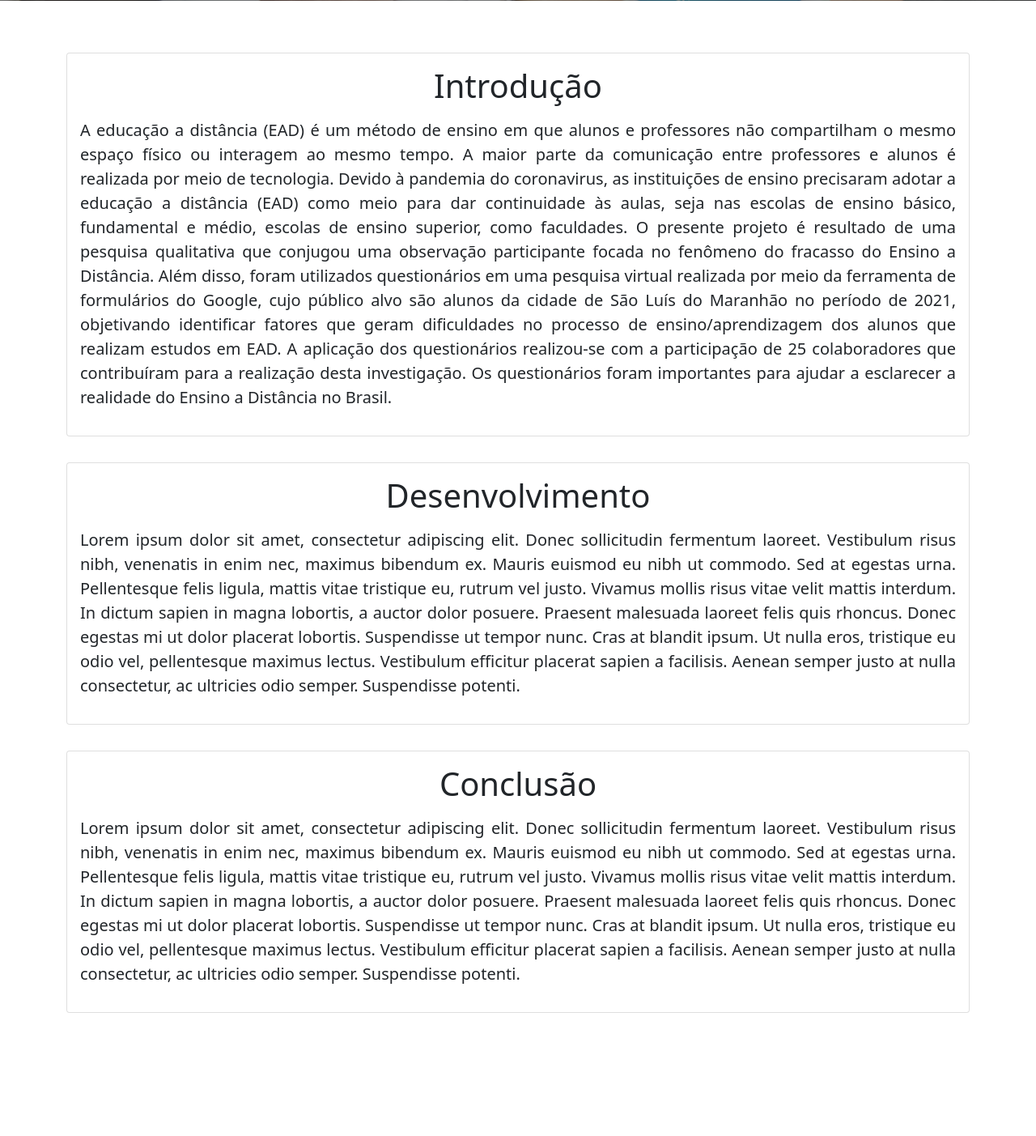
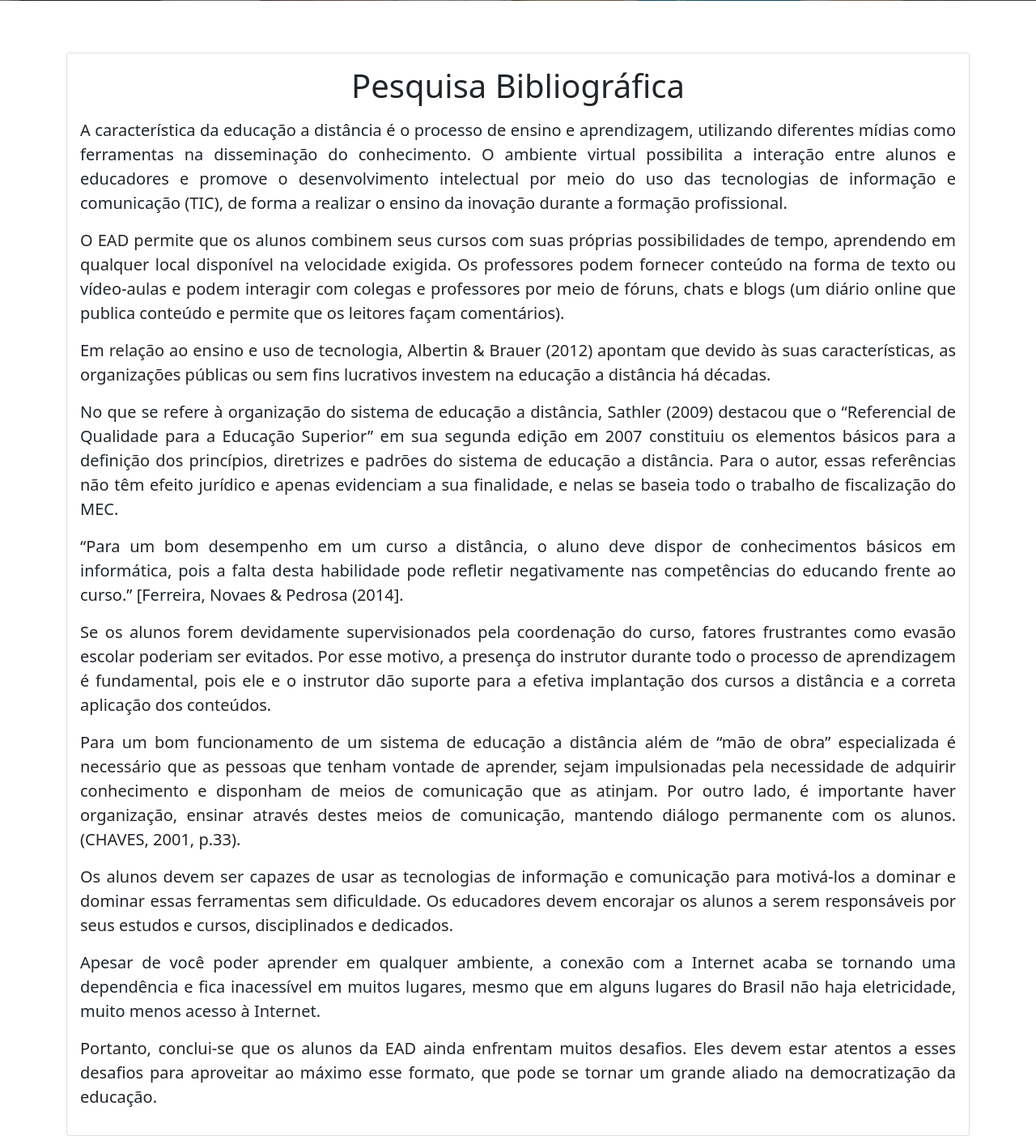
Before and after one commit to dvitorsantos/Projeto-PBL-CodeIgniter, a CodeIgniter 4 app: the page made by app/Views/Home/inicio.php in a window 1280 px wide. Shown: the part 519-1922 px from the top of the page at 81% size. Before the commit the page ends 1770 px from the top, so only its background shows below. Run offline with PHP 8.4 and a stand-in for CodeIgniter, Linux system fonts and the light colour scheme; the template is opened without the code that fills it, so the values that code supplies are empty; some libraries are stand-ins or nearby versions.

Commit message:
Inserção dos primeiros dados

```diff
--- a/app/Views/Home/inicio.php
+++ b/app/Views/Home/inicio.php
@@ -9,52 +9,50 @@
     <link rel="stylesheet" href="<?php echo base_url('assets/css/inicio.css'); ?>">
     <title>Incio</title>
 </head>
+
 <body>
     <div class="paralax-container"></div>
     <div class="container">
         <section class="card card-body">
-            <h1 class="display-6 text-center mb-3">Introdução</h1>
-            <p class="lead">A educação a distância (EAD) é um método de ensino em que alunos e
-                professores não compartilham o mesmo espaço físico ou interagem ao mesmo tempo.
-                A maior parte da comunicação entre professores e alunos é realizada por meio
-                de tecnologia. Devido à pandemia do coronavirus, as instituições de ensino precisaram
-                adotar a educação a distância (EAD) como meio para dar continuidade às aulas,
-                seja nas escolas de ensino básico, fundamental e médio, escolas de ensino superior,
-                como faculdades. O presente projeto é resultado de uma pesquisa qualitativa que conjugou
-                uma observação participante focada no fenômeno do fracasso do Ensino a Distância.
-                Além disso, foram utilizados questionários em uma pesquisa virtual realizada por meio
-                da ferramenta de formulários do Google, cujo público alvo são alunos da cidade de São Luís
-                do Maranhão no período de 2021, objetivando identificar fatores que geram dificuldades
-                no processo de ensino/aprendizagem dos alunos que realizam estudos em EAD.
-                A aplicação dos questionários realizou-se com a participação de 25 colaboradores
-                que contribuíram para a realização desta investigação. Os questionários foram importantes
-                para ajudar a esclarecer a realidade do Ensino a Distância no Brasil.</p>
-        </section>
-        <section class="card card-body">
-            <h1 class="display-6 text-center mb-3">Desenvolvimento</h1>
-            <p class="lead">Lorem ipsum dolor sit amet, consectetur adipiscing elit.
-                    Donec sollicitudin fermentum laoreet. Vestibulum risus nibh, venenatis in enim nec,
-                    maximus bibendum ex. Mauris euismod eu nibh ut commodo. Sed at egestas urna.
-                    Pellentesque felis ligula, mattis vitae tristique eu, rutrum vel justo.
-                    Vivamus mollis risus vitae velit mattis interdum. In dictum sapien in magna lobortis,
-                    a auctor dolor posuere. Praesent malesuada laoreet felis quis rhoncus.
-                    Donec egestas mi ut dolor placerat lobortis. Suspendisse ut tempor nunc.
-                    Cras at blandit ipsum. Ut nulla eros, tristique eu odio vel, pellentesque maximus lectus.
-                    Vestibulum efficitur placerat sapien a facilisis. Aenean semper justo at nulla consectetur,
-                    ac ultricies odio semper. Suspendisse potenti.</p>
-        </section>
-        <section class="card card-body">
-            <h1 class="display-6 text-center mb-3">Conclusão</h1>
-            <p class="lead">Lorem ipsum dolor sit amet, consectetur adipiscing elit.
-                    Donec sollicitudin fermentum laoreet. Vestibulum risus nibh, venenatis in enim nec,
-                    maximus bibendum ex. Mauris euismod eu nibh ut commodo. Sed at egestas urna.
-                    Pellentesque felis ligula, mattis vitae tristique eu, rutrum vel justo.
-                    Vivamus mollis risus vitae velit mattis interdum. In dictum sapien in magna lobortis,
-                    a auctor dolor posuere. Praesent malesuada laoreet felis quis rhoncus.
-                    Donec egestas mi ut dolor placerat lobortis. Suspendisse ut tempor nunc.
-                    Cras at blandit ipsum. Ut nulla eros, tristique eu odio vel, pellentesque maximus lectus.
-                    Vestibulum efficitur placerat sapien a facilisis. Aenean semper justo at nulla consectetur,
-                    ac ultricies odio semper. Suspendisse potenti.</p>
+        <h1 class="display-6 text-center mb-3">Pesquisa Bibliográfica</h1>
+            <p class="lead">A característica da educação a distância é o processo de ensino e aprendizagem,
+                utilizando diferentes mídias como ferramentas na disseminação do conhecimento.
+                O ambiente virtual possibilita a interação entre alunos e educadores e promove o
+                desenvolvimento intelectual por meio do uso das tecnologias de informação e comunicação (TIC),
+                de forma a realizar o ensino da inovação durante a formação profissional.</p>
+            <p class="lead">O EAD permite que os alunos combinem seus cursos com suas próprias possibilidades de tempo,
+                aprendendo em qualquer local disponível na velocidade exigida. Os professores podem fornecer conteúdo
+                na forma de texto ou vídeo-aulas e podem interagir com colegas e professores por meio de fóruns,
+                chats e blogs (um diário online que publica conteúdo e permite que os leitores façam comentários).</p>
+            <p class="lead">Em relação ao ensino e uso de tecnologia, Albertin & Brauer (2012) apontam que devido
+                às suas características, as organizações públicas ou sem fins lucrativos investem na educação a
+                distância há décadas. </p>
+            <p class="lead"> No que se refere à organização do sistema de educação a distância, Sathler (2009)
+                destacou que o “Referencial de Qualidade para a Educação Superior” em sua segunda edição em 2007
+                constituiu os elementos básicos para a definição dos princípios, diretrizes e padrões do sistema
+                de educação a distância. Para o autor, essas referências não têm efeito jurídico e apenas evidenciam
+                a sua finalidade, e nelas se baseia todo o trabalho de fiscalização do MEC. </p>
+            <p class="lead"> “Para um bom desempenho em um curso a distância, o aluno deve dispor de conhecimentos
+                básicos em informática, pois a falta desta habilidade pode refletir negativamente nas competências
+                do educando frente ao curso.” [Ferreira, Novaes & Pedrosa (2014]. </p>
+            <p class="lead"> Se os alunos forem devidamente supervisionados pela coordenação do curso, fatores
+                frustrantes como evasão escolar poderiam ser evitados. Por esse motivo, a presença do instrutor
+                durante todo o processo de aprendizagem é fundamental, pois ele e o instrutor dão suporte para
+                a efetiva implantação dos cursos a distância e a correta aplicação dos conteúdos. </p>
+            <p class="lead"> Para um bom funcionamento de um sistema de educação a distância além de “mão de obra”
+                especializada é necessário que as pessoas que tenham vontade de aprender, sejam impulsionadas pela
+                necessidade de adquirir conhecimento e disponham de meios de comunicação que as atinjam.
+                Por outro lado, é importante haver organização, ensinar através destes meios de comunicação,
+                mantendo diálogo permanente com os alunos. (CHAVES, 2001, p.33). </p>
+            <p class="lead"> Os alunos devem ser capazes de usar as tecnologias de informação e comunicação
+                para motivá-los a dominar e dominar essas ferramentas sem dificuldade. Os educadores devem
+                encorajar os alunos a serem responsáveis por seus estudos e cursos, disciplinados e dedicados. </p>
+            <p class="lead"> Apesar de você poder aprender em qualquer ambiente, a conexão com a
+                Internet acaba se tornando uma dependência e fica inacessível em muitos lugares,
+                mesmo que em alguns lugares do Brasil não haja eletricidade, muito menos acesso à Internet. </p>
+            <p class="lead"> Portanto, conclui-se que os alunos da EAD ainda enfrentam muitos desafios.
+                Eles devem estar atentos a esses desafios para aproveitar ao máximo esse formato,
+                que pode se tornar um grande aliado na democratização da educação. </p>
         </section>
     </div>
 </body>
--- a/assets/css/creditos.css
+++ b/assets/css/creditos.css
@@ -24,6 +24,7 @@
     height: 10rem;
     border-radius: 50%;
     margin-right: 2rem;
+
 }
 
 .referencias {
--- a/assets/css/pesquisa_popular.css
+++ b/assets/css/pesquisa_popular.css
@@ -32,6 +32,7 @@
     background-color: #ffffff;
     border-radius: 10px;
     margin-top: 2rem;
+    width: 100%;
 }
 
 .inside-area img {
```
Also changed, not shown: app/Views/Home/creditos.php (+20 -42 lines), app/Views/Home/pesquisa_popular.php (+60 -24 lines), assets/images/ead-boa-solucao.png (added), assets/images/nivel-escolaridade.png, assets/images/novas-experiencias.png (added), assets/images/presente-professor.jpeg (added), assets/images/qualidade-aulas.png (added), assets/images/sente-dificuldade-ead.png (deleted), assets/images/sente-dificuldade.png (added), assets/images/si-profe.jpg (added), assets/images/sistema-hibrido.png (added), assets/images/vitor.jpeg (added).
